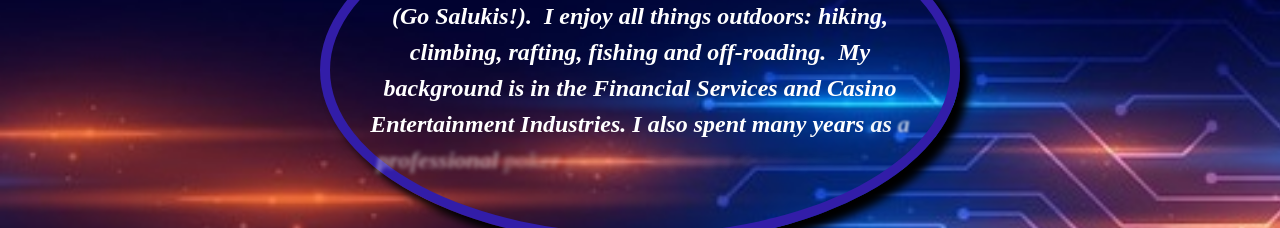
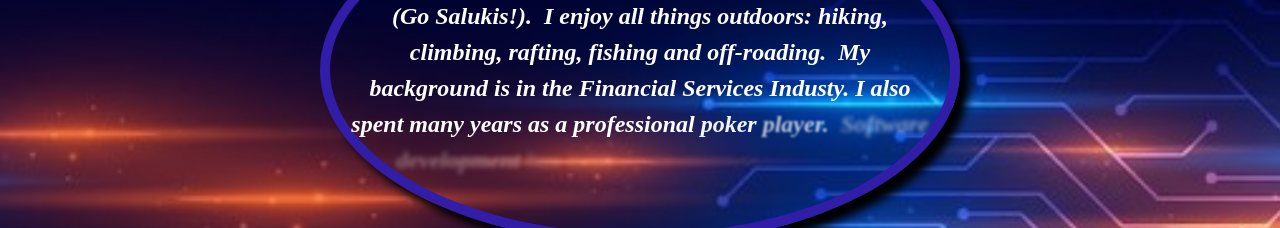
Before and after one commit to Hoffalypse/bryan-wienhoff-portfolio, a React (Create React App) app: page / in a window 1280 px wide. Shown: the part 286-514 px from the top of the page. Built offline with nearby package versions, Linux system fonts and the light colour scheme; a web font is replaced by a local one.

Commit message:
changed the about writing

```diff
--- a/src/components/About.js
+++ b/src/components/About.js
@@ -8,8 +8,8 @@ function About() {
 
                   <p className="about-me"><span>I</span> <span>was</span> <span>born</span> <span>and</span> <span>raised</span> <span>in</span> <span>Illinois</span> <span>where</span> <span>I</span> <span>completed</span> <span>my</span> <span>degree</span> <span>in</span> <span>International</span> <span>Relations</span> <span>at</span> <span>SIU</span> <span>Carbondale</span> <span>(Go Salukis!). &nbsp;</span>
                   <span>I</span> <span>enjoy</span> <span>all</span> <span>things</span> <span>outdoors:</span> <span>hiking,</span> <span>climbing,</span> <span>rafting,</span> <span>fishing</span> <span>and</span> <span>off-roading. &nbsp;</span>
-                  <span>My</span> <span>background</span> <span>is</span> <span>in</span> <span>the</span> <span>Financial</span> <span>Services</span> <span>and</span> <span>Casino</span> <span>Entertainment</span> <span>Industries.</span> <span>I</span> <span>also</span> <span>spent</span> <span>many</span> <span>years</span> <span>as</span> <span>a</span> <span>professional</span> <span>poker</span> <span>player. &nbsp;</span><span>Software</span> <span>development</span> <span>has</span> <span>been &nbsp;</span>
-                  <span>my</span> <span>passion</span> <span>for</span> <span>many</span> <span>years.</span></p>
+                  <span>My</span> <span>background</span> <span>is</span> <span>in</span> <span>the</span> <span>Financial</span> <span>Services</span> <span>Industy.</span> <span>I</span> <span>also</span> <span>spent</span> <span>many</span> <span>years</span> <span>as</span> <span>a</span> <span>professional</span> <span>poker</span> <span>player. &nbsp;</span><span>Software</span> <span>development</span> <span>has</span> <span>been&nbsp;</span>
+                  <span>my</span> <span>passion</span> <span>for</span> <span>many</span> <span>years</span> <span>and have</span> <span>turned</span> <span>my full</span><span>attention</span> <span>to pursuing it.</span></p>
                   <div className="centerpic" >
                   <img
                   className="mtn hoff"
```
